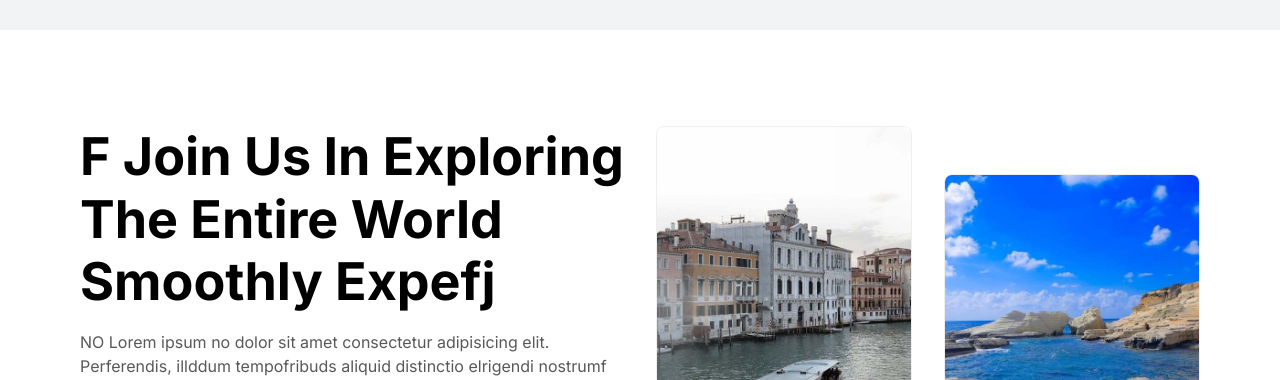
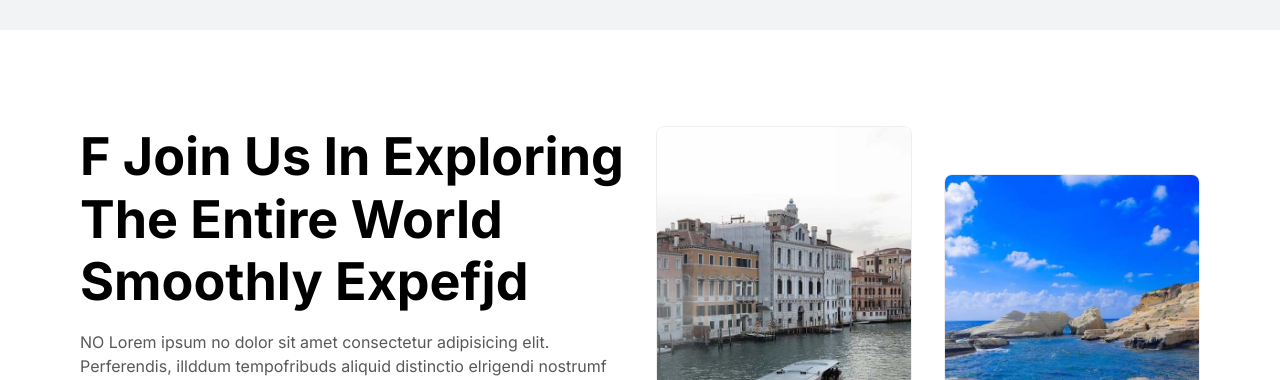
Before and after one commit to Mdshoaib77/TravelTour-Nextjs, a Next.js app: page / in a window 1280 px wide. Shown: the part 1420-1800 px from the top of the page. Built offline with nearby package versions, Linux system fonts and the light colour scheme.

Commit message:
Fix typo in About component heading
Corrected a typo in the heading text and fixed some text formatting issues.

```diff
--- a/components/About.tsx
+++ b/components/About.tsx
@@ -9,7 +9,7 @@ const About = () => {
         {/* LEFT */}
         <div className="flex flex-1 flex-col items-start justify-center">
           <h1 className="bold-52 capitalize pb-4">f
-            Join Us In Exploring The Entire World Smoothly expefj
+            Join Us In Exploring The Entire World Smoothly expefjd
           </h1>
           <p className="text-gray-50">
            NO Lorem ipsum no dolor sit amet consectetur adipisicing elit.
```
